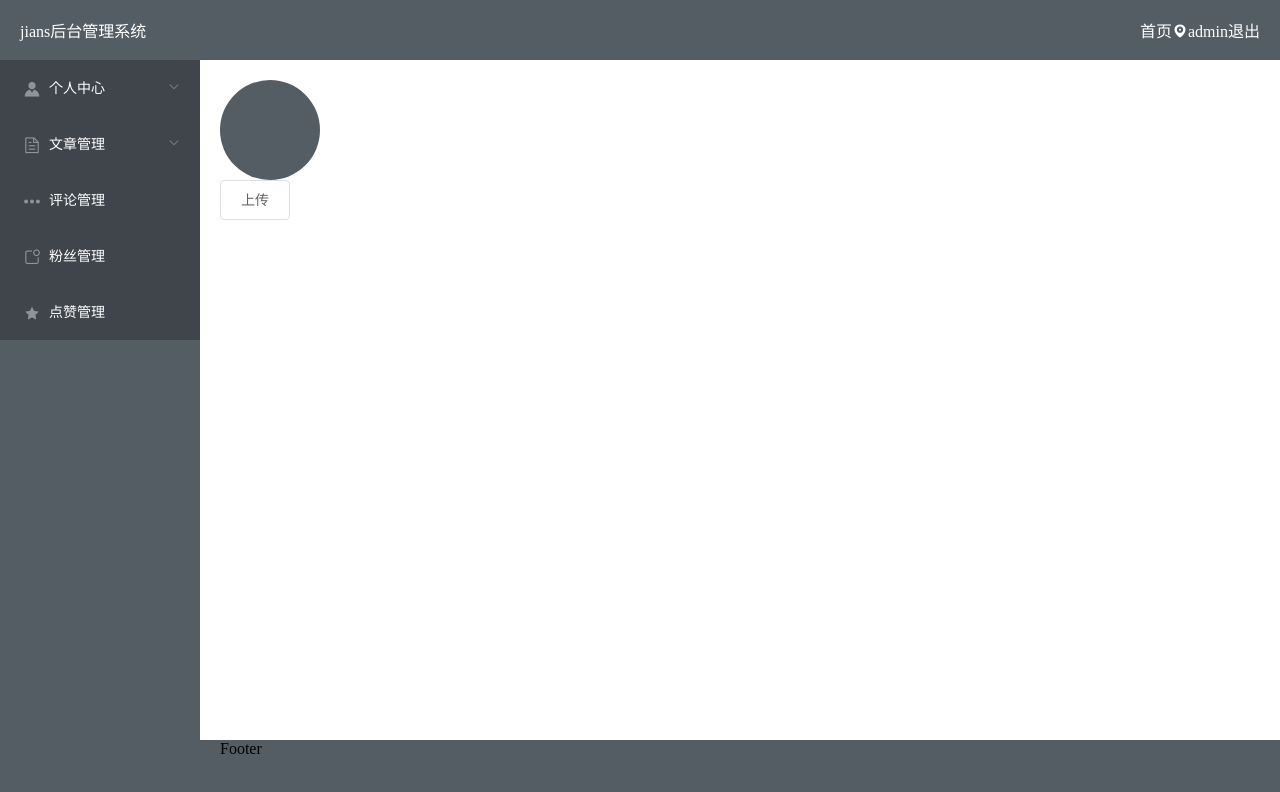
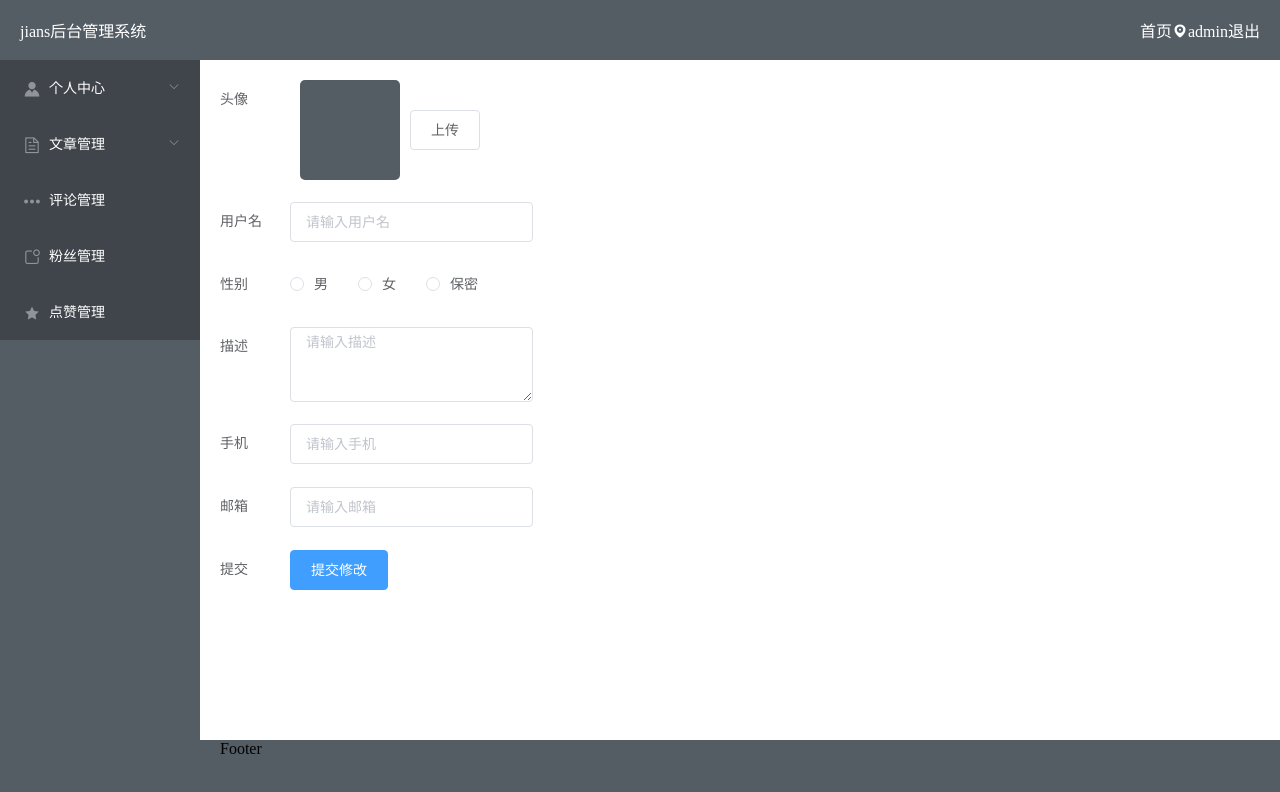
Before and after one commit to ewrfli/vue-jians-views, a Vue app: page /#/admin/user/personal in a window 1280 px wide. Shown: the top 792 px of the page. Built offline with nearby package versions, Linux system fonts and the light colour scheme.

Commit message:
feat: add personal form

```diff
--- a/src/views/User/password.vue
+++ b/src/views/User/password.vue
@@ -1,5 +1,16 @@
 <template>
-  <div>修改密码</div>
+  <div>
+    <el-form>
+      <el-form-item label="ID">
+      </el-form-item>
+      <el-form-item label="用户名">
+      </el-form-item>
+      <el-form-item label="密码">
+      </el-form-item>
+      <el-form-item label="权限">
+      </el-form-item>
+    </el-form>
+  </div>
 </template>
 
 <script>
--- a/src/views/User/personal.vue
+++ b/src/views/User/personal.vue
@@ -1,5 +1,9 @@
 <template>
   <div>
+
+    <el-form label-position="left" label-width="70px">
+      <el-form-item label="头像" class="avatar-item">
+        <div class="avatar-div">
               <img :src="imgPath" alt="" class="small-img" v-if="imgPath">
               <div class="null-img" v-else></div>
               <el-upload
@@ -8,9 +12,48 @@
                 :headers="uploadHeader"
                 :on-success="onSuccess"
                 :show-file-list="false"
+
               >
                 <el-button>上传</el-button>
               </el-upload>
+        </div>
+      </el-form-item>
+
+      <el-form-item label="用户名">
+        <el-col :span="6">
+          <el-input placeholder="请输入用户名"></el-input>
+        </el-col>
+      </el-form-item>
+      <el-form-item label="性别">
+        <el-col :span="6">
+          <el-radio label="男">男</el-radio>
+          <el-radio label="女">女</el-radio>
+          <el-radio label="保密">保密</el-radio>
+        </el-col>
+      </el-form-item>
+      <el-form-item label="描述">
+        <el-col :span="6">
+          <el-input placeholder="请输入描述" type="textarea" rows="3"></el-input>
+        </el-col>
+      </el-form-item>
+      <el-form-item label="手机">
+        <el-col :span="6">
+          <el-input placeholder="请输入手机"></el-input>
+        </el-col>
+      </el-form-item>
+      <el-form-item label="邮箱">
+        <el-col :span="6">
+          <el-input placeholder="请输入邮箱"></el-input>
+        </el-col>
+      </el-form-item>
+      <el-form-item label="提交">
+        <el-button type="primary">提交修改</el-button>
+      </el-form-item>
+    </el-form>
+
+
+
+
   </div>
 </template>
 
@@ -34,16 +77,21 @@ export default {
 </script>
 
 <style lang="less" scoped>
+.avatar-div {
+  display: flex;
+  align-items: center;
+}
 .null-img{
   width: 100px;
   height: 100px;
-  border-radius: 50px;
+  border-radius: 5px;
   background-color: #545c64;
+  margin: 0 10px;
 }
 .small-img{
   width: 100px;
   height: 100px;
-  border-radius: 50px;
-  margin-right: 10px;
+  border-radius: 5px;
+  margin: 0 10px;
 }
 </style>
```
Lines whose indentation alone changed are shown as unchanged.
